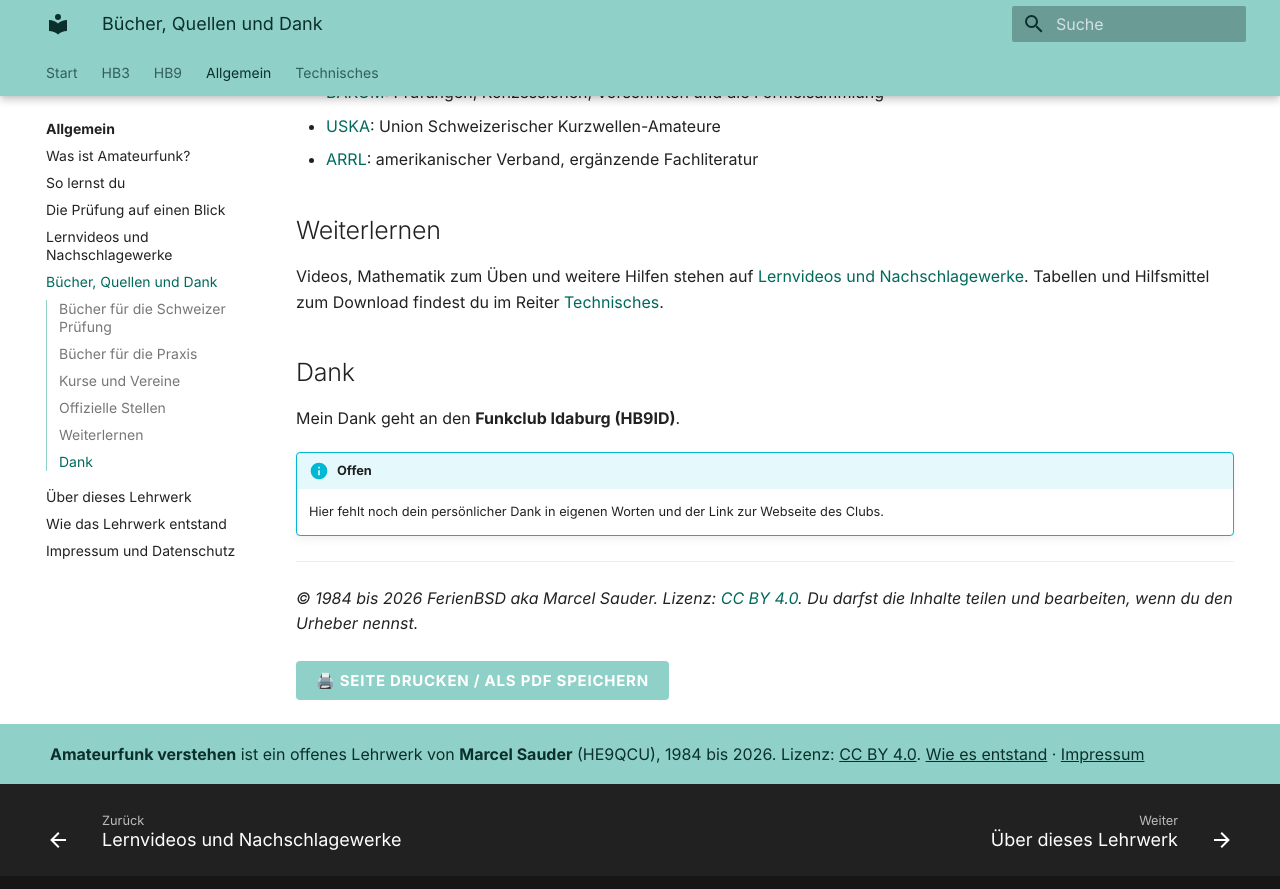
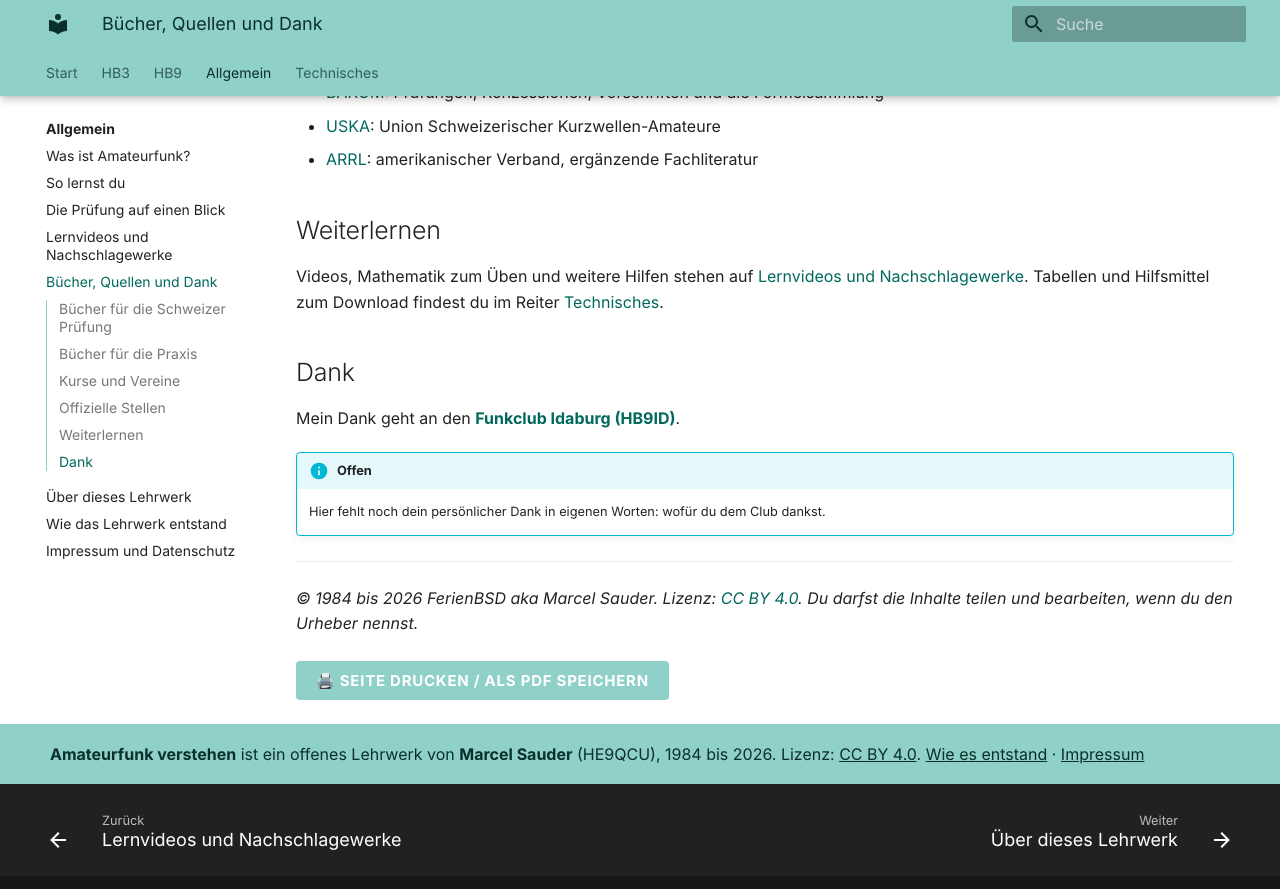
Before and after one commit to MaShaoDe/Amateurfunk-verstehen, an MkDocs documentation site: the page built from docs/allgemein/buecher-quellen.md, in a window 1280 px wide and 900 px high, scrolled down 1273 px. Shown: the top 889 px of the window. Built offline with MkDocs 1.6.1 and Material for MkDocs 9.7.7, drawn with Linux system fonts in a browser that asks for light colours.

Commit message:
Dank: Link zum Funkclub Idaburg HB9ID

```diff
--- a/docs/allgemein/buecher-quellen.md
+++ b/docs/allgemein/buecher-quellen.md
@@ -42,10 +42,10 @@ Videos, Mathematik zum Üben und weitere Hilfen stehen auf [Lernvideos und Nachs
 
 ## Dank
 
-Mein Dank geht an den **Funkclub Idaburg (HB9ID)**.
+Mein Dank geht an den **[Funkclub Idaburg (HB9ID)](https://hb9id.ch){ target="_blank" rel="noopener" }**.
 
 !!! info "Offen"
-    Hier fehlt noch dein persönlicher Dank in eigenen Worten und der Link zur Webseite des Clubs.
+    Hier fehlt noch dein persönlicher Dank in eigenen Worten: wofür du dem Club dankst.
 
 ---
 
```
